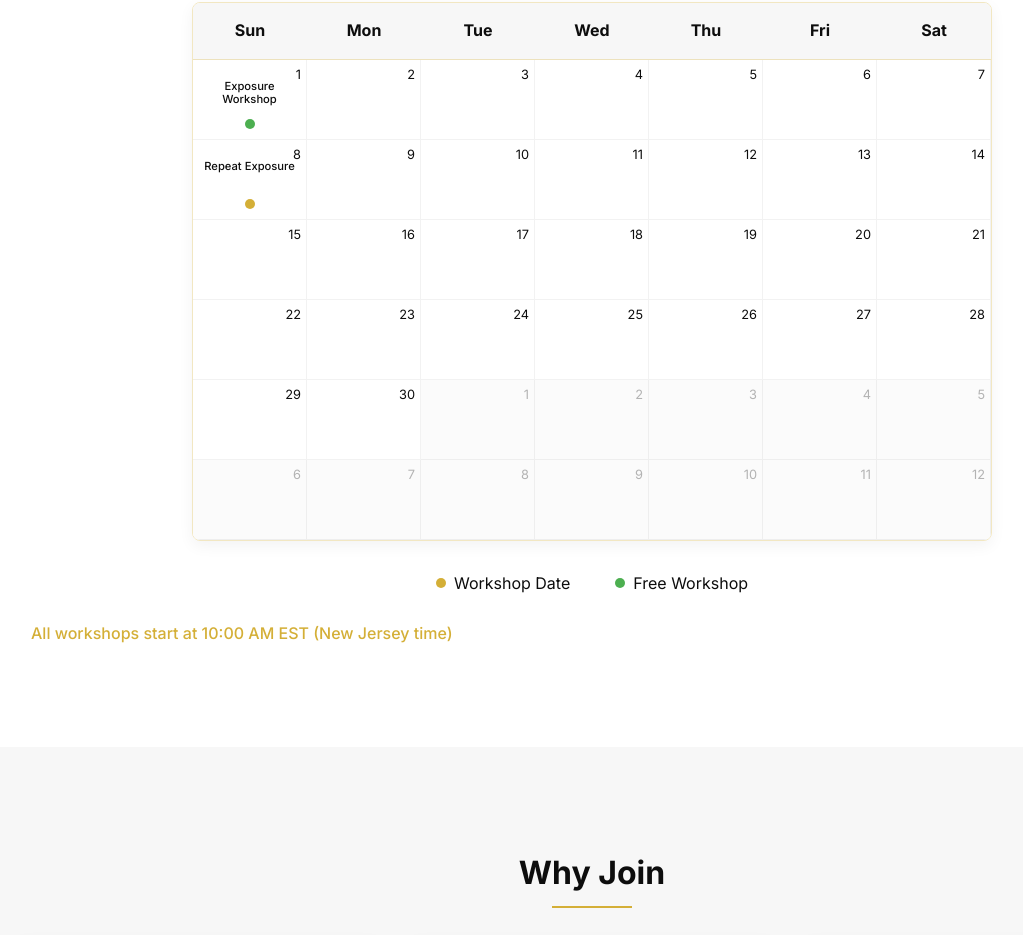
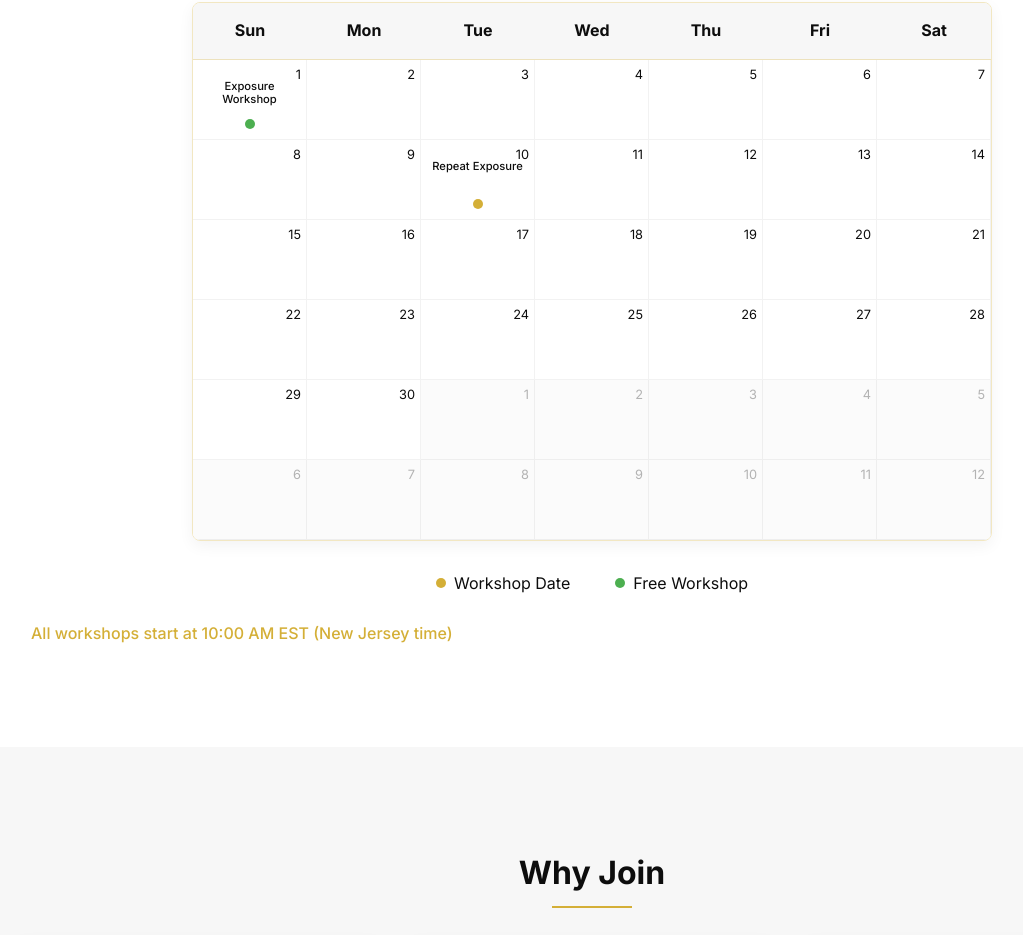
Before and after one commit to Idosegev23/kanewyork, a plain HTML site: page index.html in a window 1280 px wide. Shown: the part 886-1821 px from the top of the page, without its empty margins (48-1071 px from the left). Drawn offline with Linux system fonts and the light colour scheme.

```diff
--- a/index.html
+++ b/index.html
@@ -169,7 +169,7 @@
                     <div class="workshop-details">
                         <p data-en="Second chance to learn the fundamentals of AI tools with added insights from the first workshop." data-he="הזדמנות שנייה ללמוד את יסודות כלי הבינה המלאכותית עם תובנות נוספות מהסדנה הראשונה.">Second chance to learn the fundamentals of AI tools with added insights from the first workshop.</p>
                     </div>
-                    <a href="#registration" class="register-button" data-select="June 8 – Repeat Exposure" data-en="Register" data-he="הרשמה">Register</a>
+                    <a href="#registration" class="register-button" data-select="June 10 – Repeat Exposure" data-en="Register" data-he="הרשמה">Register</a>
                 </div>
 
                 <div class="calendar-card" data-workshop="July 6 – Advanced">
@@ -254,7 +254,7 @@
                     <select id="workshop" name="workshop" required>
                         <option value="" data-en="Select a workshop..." data-he="בחר סדנה...">Select a workshop...</option>
                         <option value="June 1 – Exposure" data-en="June 1 – Exposure" data-he="1 ביוני – חשיפה">June 1 – Exposure</option>
-                        <option value="June 8 – Repeat Exposure" data-en="June 8 – Repeat Exposure" data-he="8 ביוני – חשיפה חוזרת">June 8 – Repeat Exposure</option>
+                        <option value="June 10 – Repeat Exposure" data-en="June 10 – Repeat Exposure" data-he="10 ביוני – חשיפה חוזרת">June 10 – Repeat Exposure</option>
                         <option value="July 6 – Advanced" data-en="July 6 – Advanced" data-he="6 ביולי – מתקדם">July 6 – Advanced</option>
                         <option value="August 3 – Advanced" data-en="August 3 – Advanced" data-he="3 באוגוסט – מתקדם">August 3 – Advanced</option>
                         <option value="September 7 – Advanced" data-en="September 7 – Advanced" data-he="7 בספטמבר – מתקדם">September 7 – Advanced</option>
--- a/script.js
+++ b/script.js
@@ -2,7 +2,7 @@
     // Workshop dates data - all Sundays at 10:00 AM EST
     const workshopDates = [
         { date: new Date(2025, 5, 1), title: 'Exposure Workshop', price: 'Free', type: 'free', description: 'Practical tools and AI overview', value: 'June 1 – Exposure' },
-        { date: new Date(2025, 5, 8), title: 'Repeat Exposure', price: '₪100', type: 'paid', description: 'For those who missed the first session', value: 'June 8 – Repeat Exposure' },
+        { date: new Date(2025, 5, 10), title: 'Repeat Exposure', price: '₪100', type: 'paid', description: 'For those who missed the first session', value: 'June 10 – Repeat Exposure' },
         { date: new Date(2025, 6, 6), title: 'Advanced Workshop', price: '₪100', type: 'paid', description: 'Deep dive into real AI workflows', value: 'July 6 – Advanced' },
         { date: new Date(2025, 7, 3), title: 'Advanced Workshop', price: '₪100', type: 'paid', description: 'Automation and advanced use cases', value: 'August 3 – Advanced' },
         { date: new Date(2025, 8, 7), title: 'Advanced Workshop', price: '₪100', type: 'paid', description: 'Implementation and strategy', value: 'September 7 – Advanced' }
```
